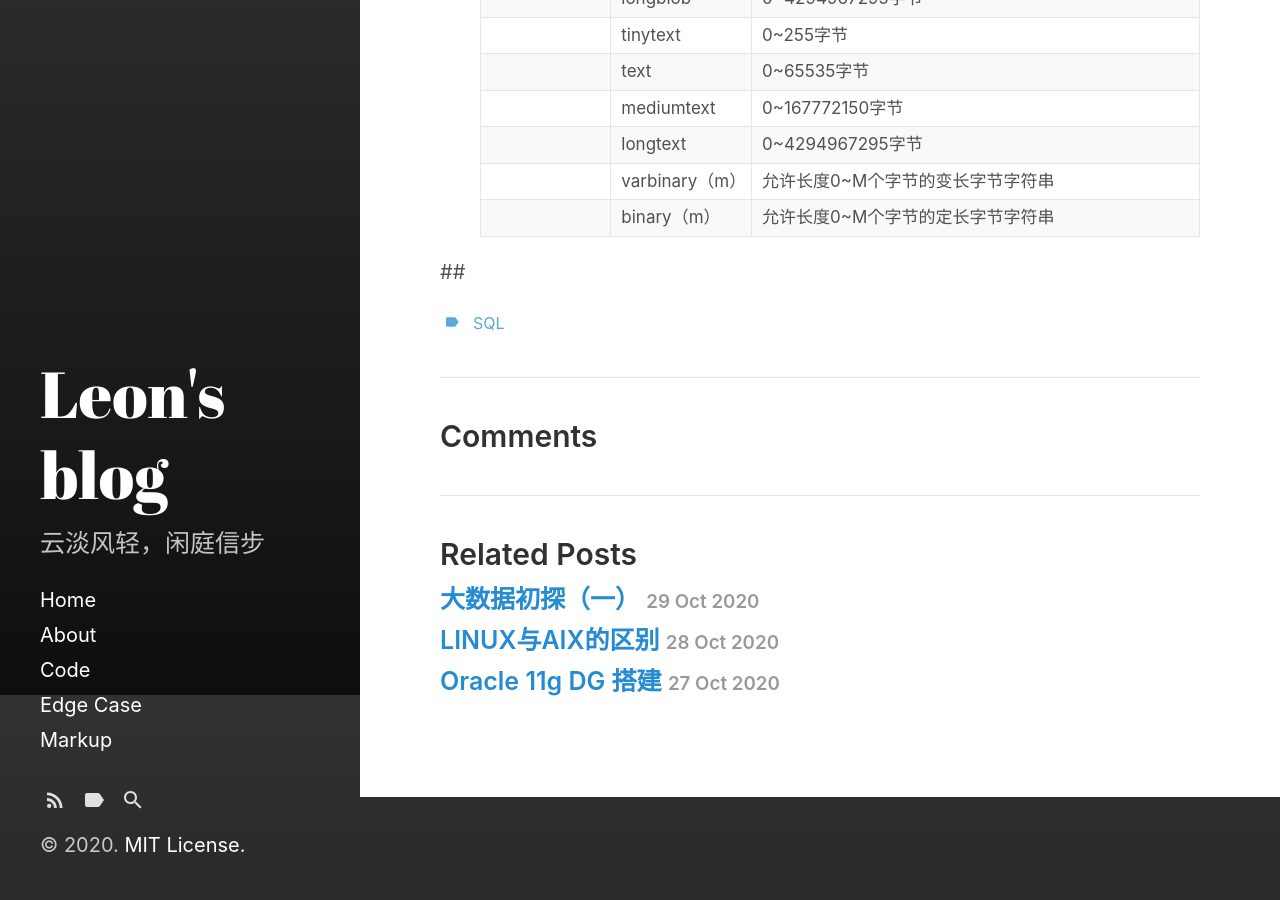
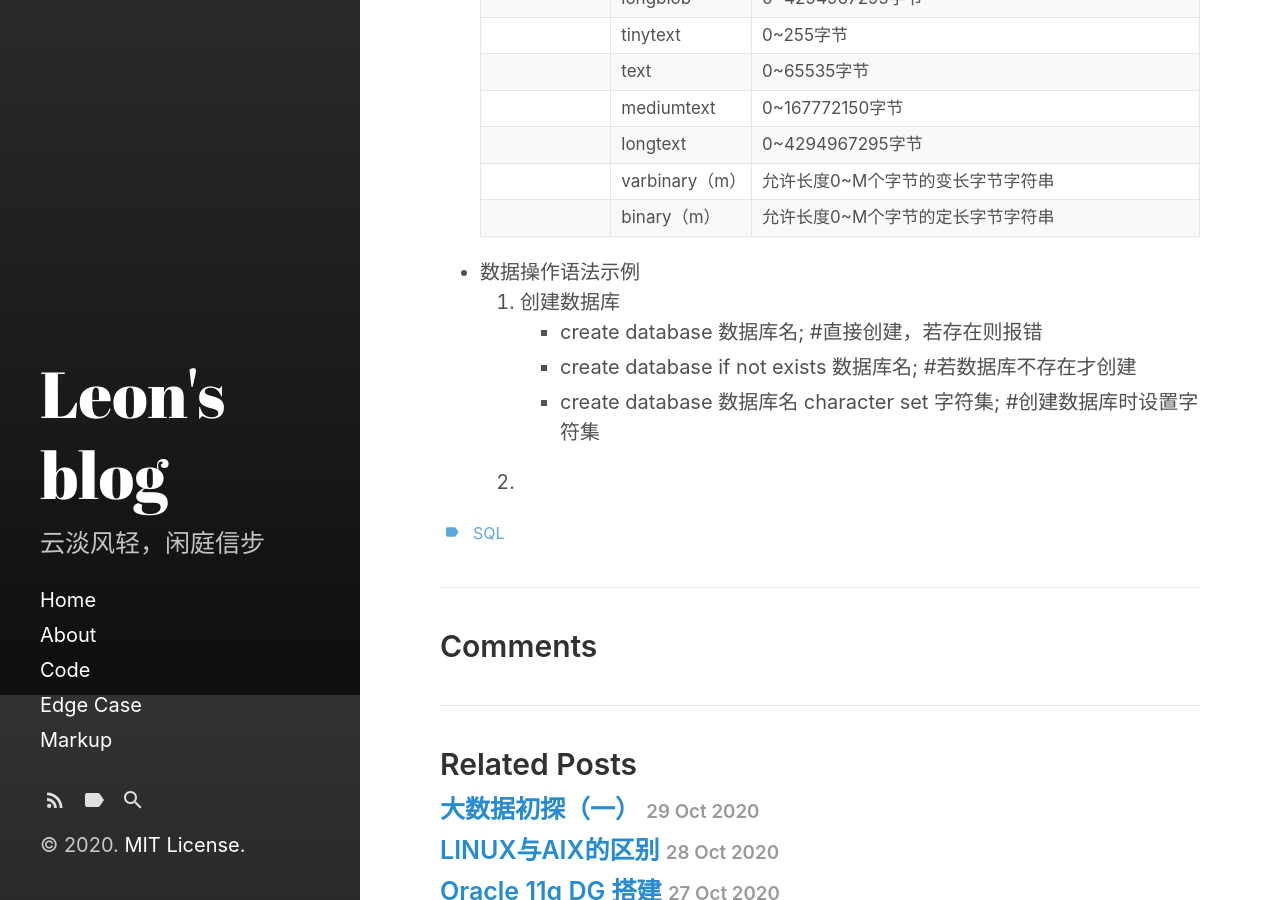
Before and after one commit to WnLeon/blog, a Jekyll site: the page built from _posts/2020-10-29-SQL语言基础.md, in a window 1280 px wide and 900 px high, scrolled down 2005 px. Built offline with Jekyll 4.4.1, drawn with Linux system fonts in a browser that asks for light colours.

Commit message:
category add  2020/10/29

```diff
--- a/_posts/2020-10-29-SQL语言基础.md
+++ b/_posts/2020-10-29-SQL语言基础.md
@@ -62,4 +62,9 @@ SQL语言是一种数据库查询和程序设计语言，用于存取数据以
   |                 | varbinary（m） | 允许长度0~M个字节的变长字节字符串                              |
   |                 | binary（m）    | 允许长度0~M个字节的定长字节字符串                              |
 
-##
+- 数据操作语法示例
+  1. 创建数据库
+  - create database 数据库名; #直接创建，若存在则报错
+  - create database if not exists 数据库名; #若数据库不存在才创建
+  - create database 数据库名 character set 字符集; #创建数据库时设置字符集
+  1.
```
